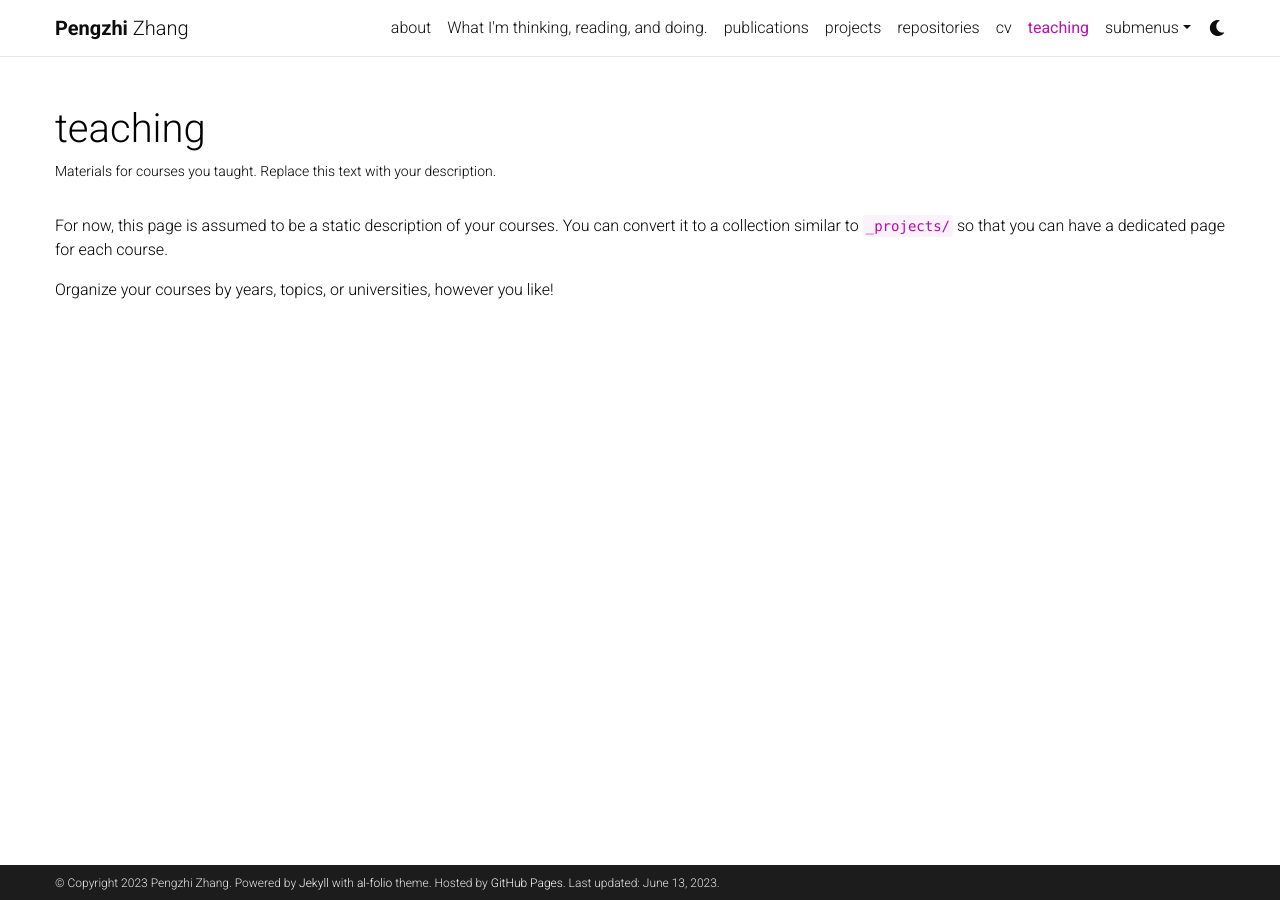
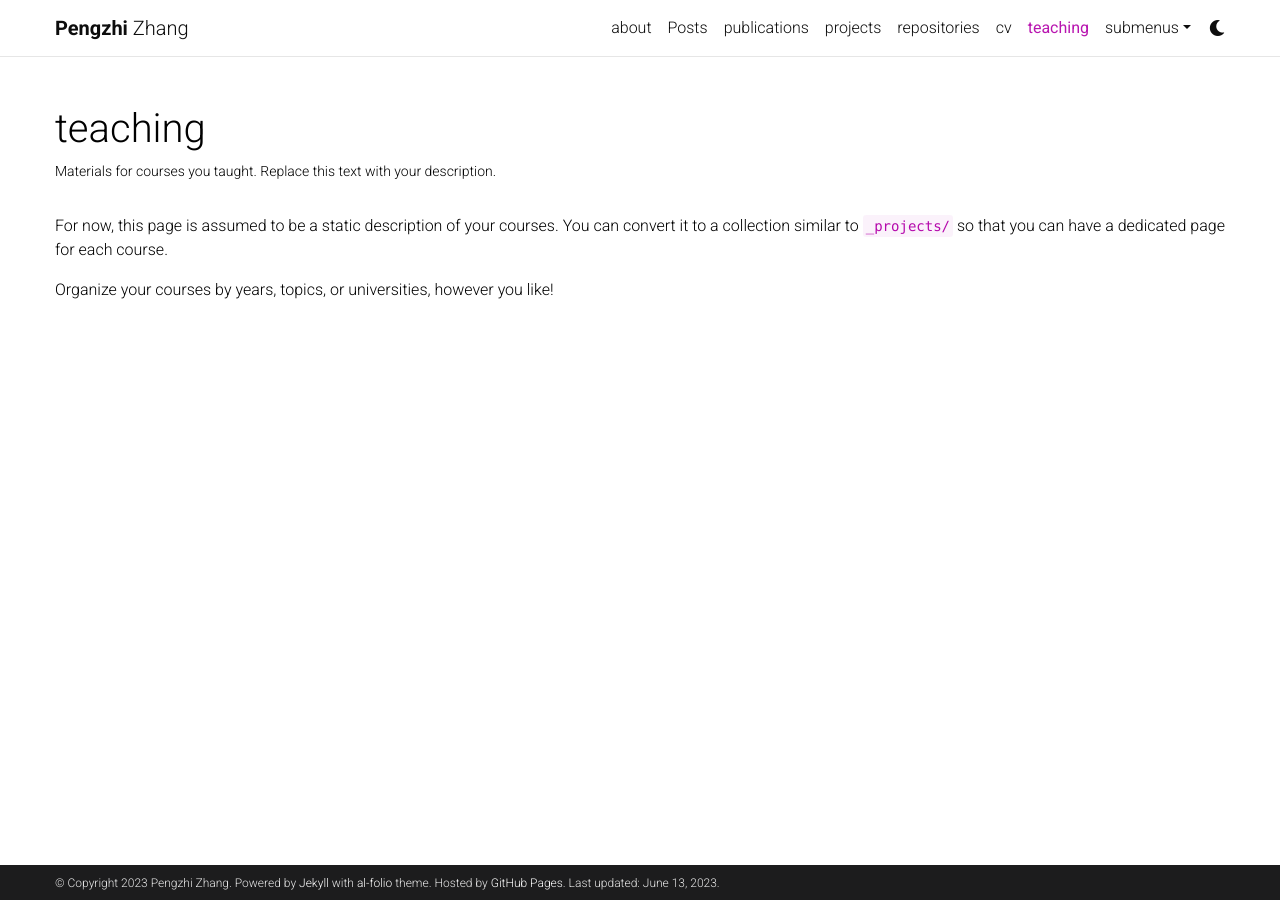
Before and after one commit to biopzhang/biopzhang.github.io, a Jekyll site: the page built from _pages/teaching.md, in a window 1280 px wide. Built offline with Jekyll 4.4.1, drawn with Linux system fonts in a browser that asks for light colours; comment, search, counter and statistics services are not loaded; a style sheet for code colours, icons or effects is not loaded.

Commit message:
blog title

```diff
--- a/_config.yml
+++ b/_config.yml
@@ -123,7 +123,7 @@ bing_site_verification: 628AA5546E0A17F49ADE3495873BAC24 # out your bing-site-ve
 # -----------------------------------------------------------------------------
 
 blog_name: Posts # blog_name will be displayed in your blog page
-blog_nav_title: What I'm thinking, reading, and doing. # your blog must have a title for it to be displayed in the nav bar
+blog_nav_title: Posts # your blog must have a title for it to be displayed in the nav bar
 blog_description: Posts
 permalink: /blog/:year/:title/
 
```
